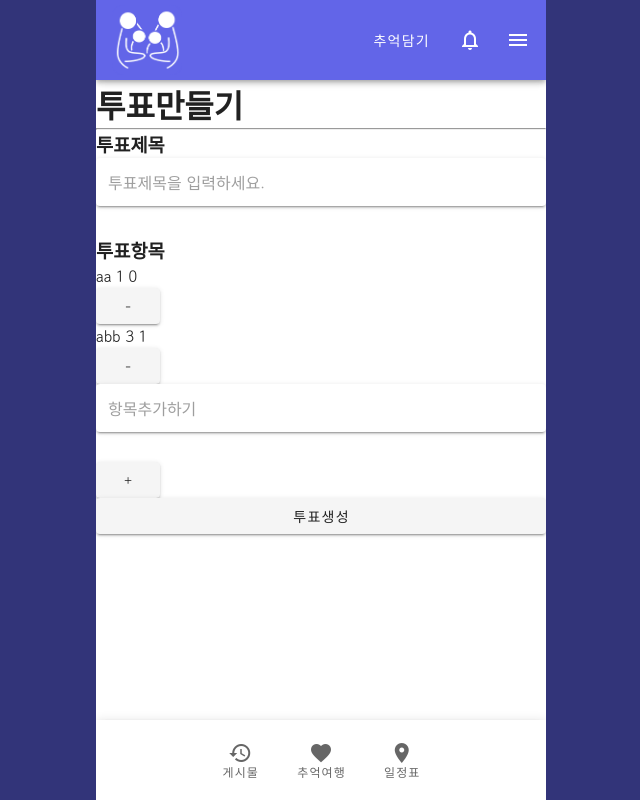
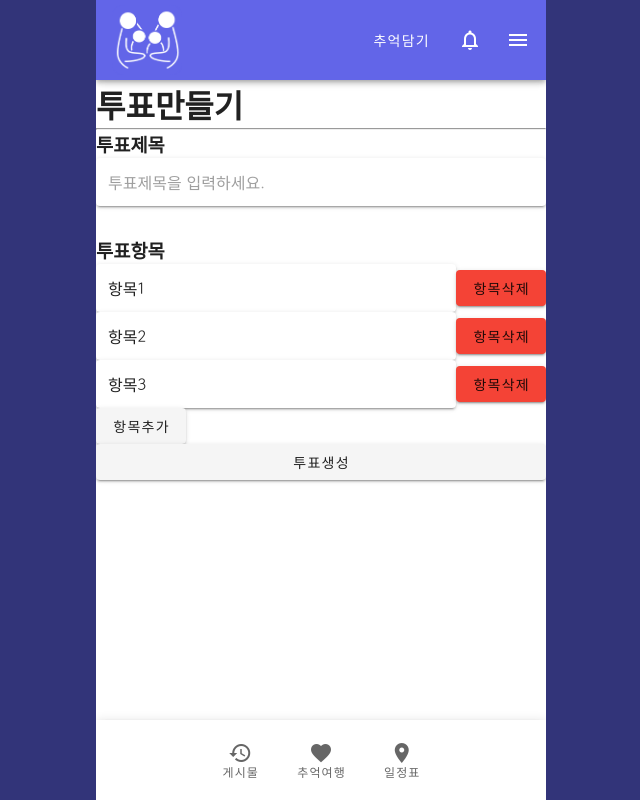
Before and after one commit to okdongdong/HomeSNS, a Vue app in the folder frontend/frontend/: page /votecreate in a window 1280 px wide. Shown: the whole page, without its empty margins (319-959 px from the left). Built offline with nearby package versions, Linux system fonts and the light colour scheme; no server answers.

Commit message:
#S06P12E205-108 feature/vote
투표기능 레이아웃 수정

```diff
--- a/frontend/frontend/src/views/Entertainment/VoteCreate.vue
+++ b/frontend/frontend/src/views/Entertainment/VoteCreate.vue
@@ -17,22 +17,14 @@
     <!-- 투표내용 -->
     <h3>투표항목</h3>
     <div v-for="(voteItem, idx) in voteInfo.voteItems" :key="idx">
-      <div>
-        {{ voteItem.voteItemName }}
-        {{ voteItem.voteCnt }}
-        {{ idx }}
+
+      <div class="d-flex justify-space-between align-center">
+        <v-text-field v-model="voteItem.voteItemName" hide-details solo clearable></v-text-field>
+      <v-btn @click.stop="voteDelItem(idx)" color="red" >항목삭제</v-btn>
       </div>
-      <v-btn @click.stop="voteDelItem(idx)">-</v-btn>
     </div>
     <div>
-      <v-text-field
-        solo
-        maxlength="30"
-        :rules="rules.voteItemRule"
-        v-model="tempVoteItem"
-        placeholder="항목추가하기"
-      />
-      <v-btn @click.stop="voteAddItem()">+</v-btn>
+      <v-btn @click.stop="voteAddItem()">항목추가</v-btn>
     </div>
     <v-btn @click.stop="voteCreate(voteInfo)">투표생성</v-btn>
   </v-app>
@@ -56,25 +48,22 @@ export default {
           !(v && v.length >= 20) || "투표제목은 20자 이상 입력할 수 없습니다.",
       ],
     },
-    tempVoteItem: null,
     voteInfo: {
       voteTitle: null,
       voteItems: [
-        { voteItemName: "aa", voteCnt: 1 },
-        { voteItemName: "abb", voteCnt: 3 },
+        { voteItemName: "항목1", voteCnt: 0 },
+        { voteItemName: "항목2", voteCnt: 0 },
+        { voteItemName: "항목3", voteCnt: 0 },
       ],
     },
   }),
   methods: {
     ...mapActions(["voteCreate"]),
     voteAddItem() {
-      if (this.tempVoteItem) {
-        this.voteInfo.voteItems.push({
-          voteItemName: this.tempVoteItem,
-          voteCnt: 0,
-        });
-        this.tempVoteItem = null;
-      }
+      this.voteInfo.voteItems.push({
+        voteItemName: `항목${this.voteInfo.voteItems.length + 1}`,
+        voteCnt: 0,
+      });
     },
     voteDelItem(idx) {
       this.voteInfo.voteItems.splice(idx, 1);
```
